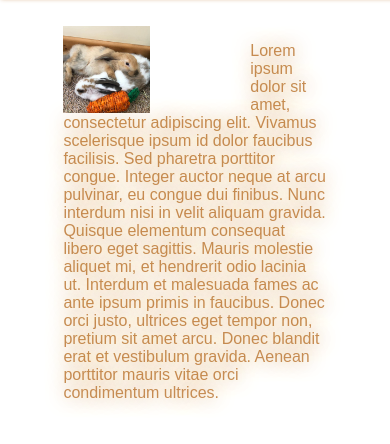
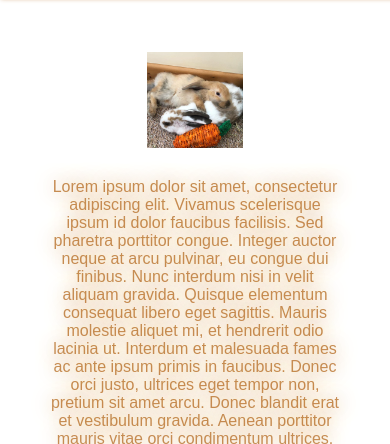
Before and after one commit to DanieleFusari/smudge, a plain HTML site: page about.html in a window 390 px wide. Shown: the part 354-798 px from the top of the page. Drawn offline with Linux system fonts and the light colour scheme; a web font is replaced by a local one.

Commit message:
contact page

```diff
--- a/css/about.css
+++ b/css/about.css
@@ -49,3 +49,23 @@ main {
   color: var(--tabsH);
   font-family: 'Kaushan Script', cursive;
 }
+
+
+@media (max-width: 414px) {
+  .section4 {
+    font-size: .5em;
+  }
+
+  .about {
+    text-align: center;
+    margin: 25px 0 ;
+
+  }
+
+  .centre img {
+    float: none;
+    display: block;
+    margin:  30px auto;
+
+  }
+}
```
Also changed, not shown: updatesBrnach.txt (deleted).
